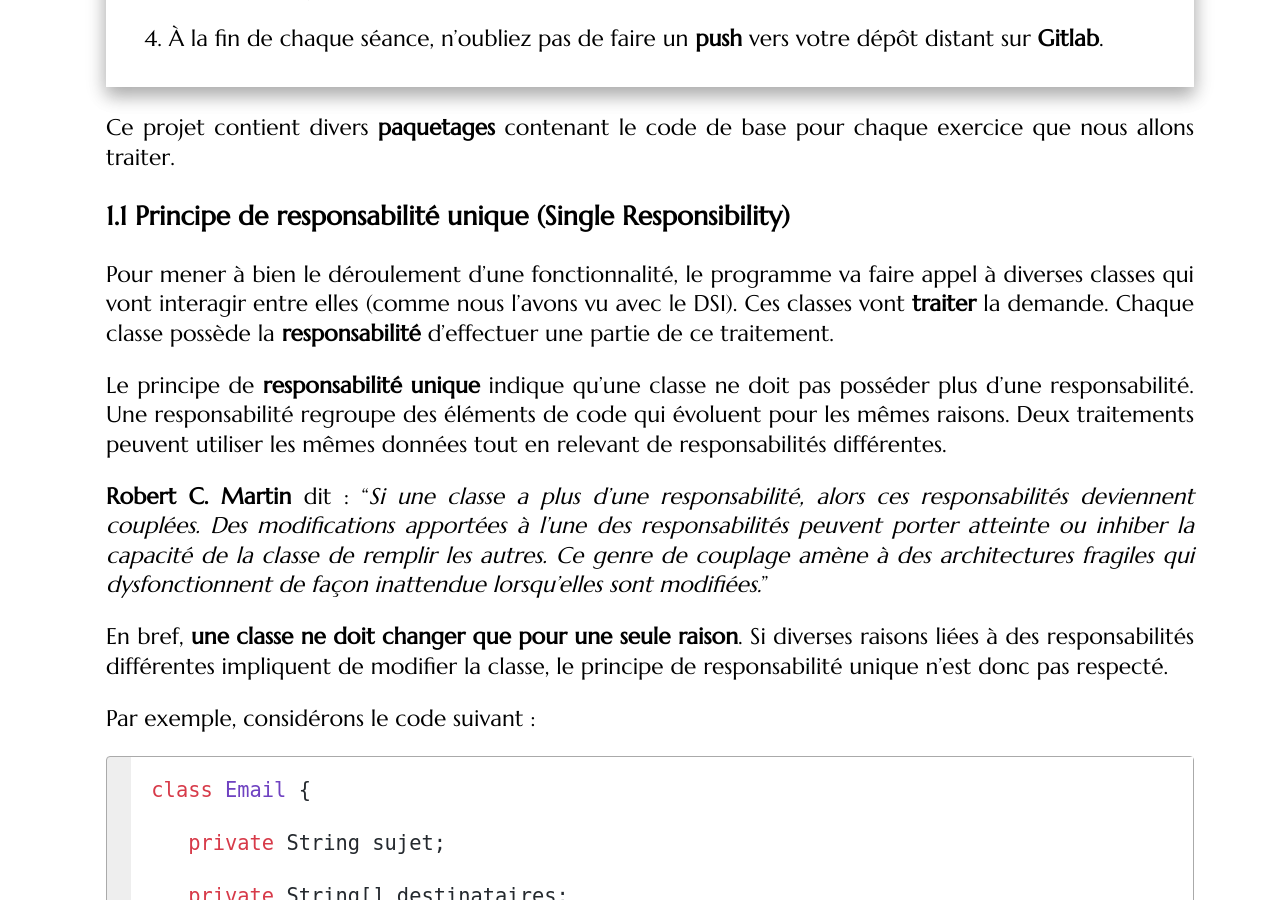
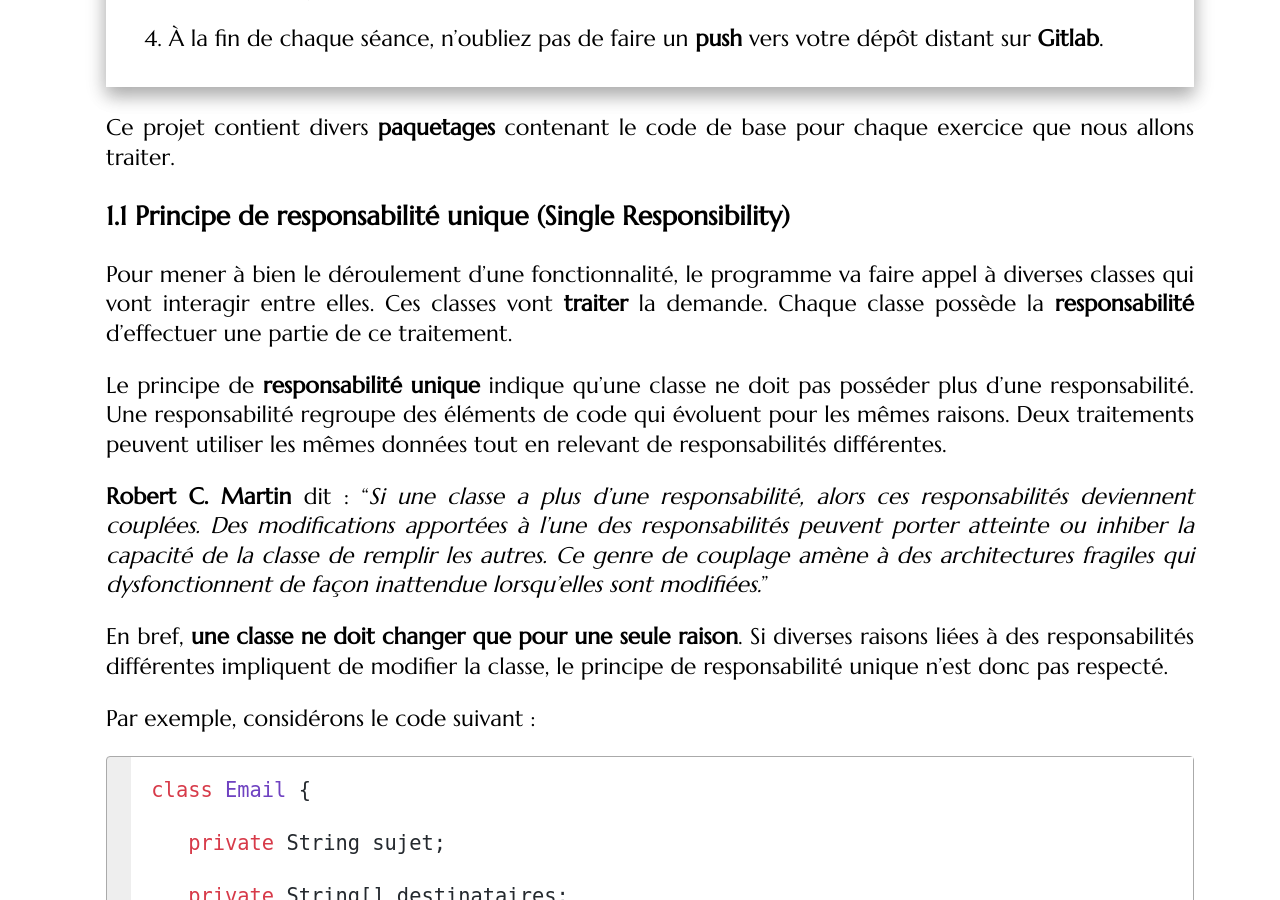
Before and after one commit to mgasquet/R304-QualiteDeveloppement, a Jekyll site: the page built from tutorials/tutorial3.md, in a window 1280 px wide and 900 px high, scrolled down 3180 px. Built offline with Jekyll 4.4.1, drawn with Linux system fonts in a browser that asks for light colours; some web fonts are replaced; some of the changed text lies outside the part shown.

Commit message:
Retrait mention DSI

```diff
--- a/tutorials/tutorial3.md
+++ b/tutorials/tutorial3.md
@@ -72,7 +72,7 @@ Ce projet contient divers **paquetages** contenant le code de base pour chaque e
 
 ### Principe de responsabilité unique (Single Responsibility)
 
-Pour mener à bien le déroulement d'une fonctionnalité, le programme va faire appel à diverses classes qui vont interagir entre elles (comme nous l'avons vu avec le DSI). Ces classes vont **traiter** la demande. Chaque classe possède la **responsabilité** d'effectuer une partie de ce traitement.
+Pour mener à bien le déroulement d'une fonctionnalité, le programme va faire appel à diverses classes qui vont interagir entre elles. Ces classes vont **traiter** la demande. Chaque classe possède la **responsabilité** d'effectuer une partie de ce traitement.
 
 Le principe de **responsabilité unique** indique qu'une classe ne doit pas posséder plus d'une responsabilité. Une responsabilité regroupe des éléments de code qui évoluent pour les mêmes raisons. Deux traitements peuvent utiliser les mêmes données tout en relevant de responsabilités différentes.
 
@@ -1604,7 +1604,7 @@ Les classes `Entreprise` et `Banque` manipulent des objets de type `CompteBancai
 
 ### Une application modulable
 
-Pour finir, nous allons travailler sur un exercice un poil plus conséquent divisé en différentes **couches** (cf. partie architecture logicielle du cours sur les DSI).
+Pour finir, nous allons travailler sur un exercice un poil plus conséquent divisé en différentes **couches**.
 
 Vous allez voir qu'isoler les règles métier des détails techniques et injecter les dépendances facilite les **tests unitaires**. On peut ainsi contrôler les collaborateurs utilisés par le code testé et éviter de déclencher des écritures persistantes ou des envois de mails pendant ces tests.
 
```
